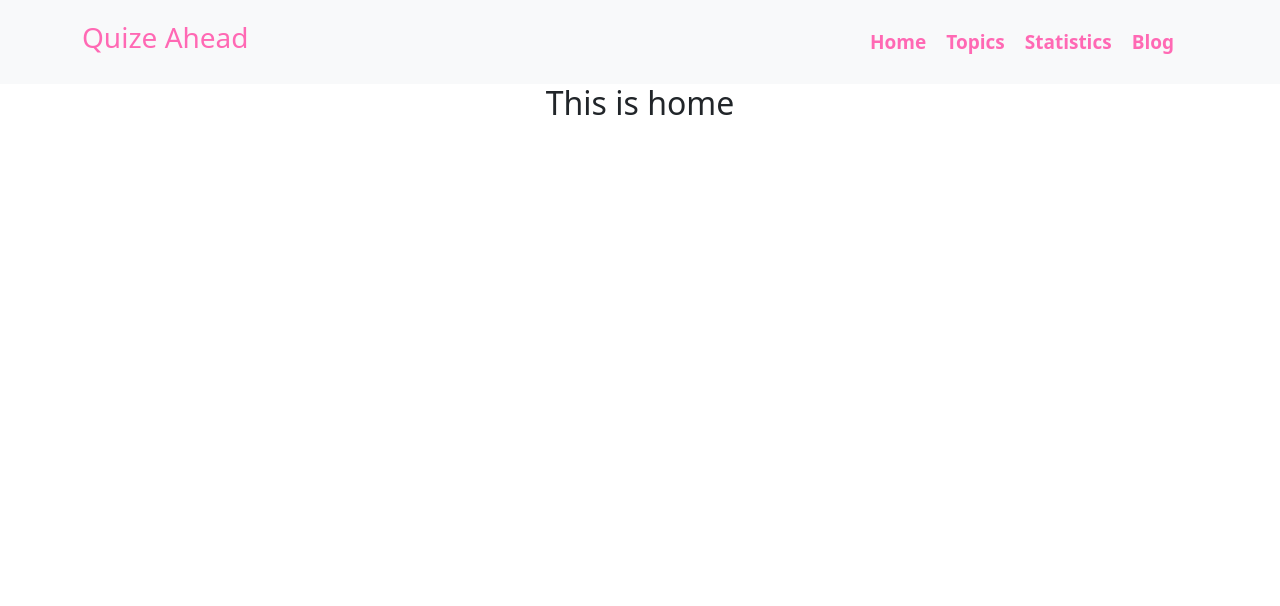
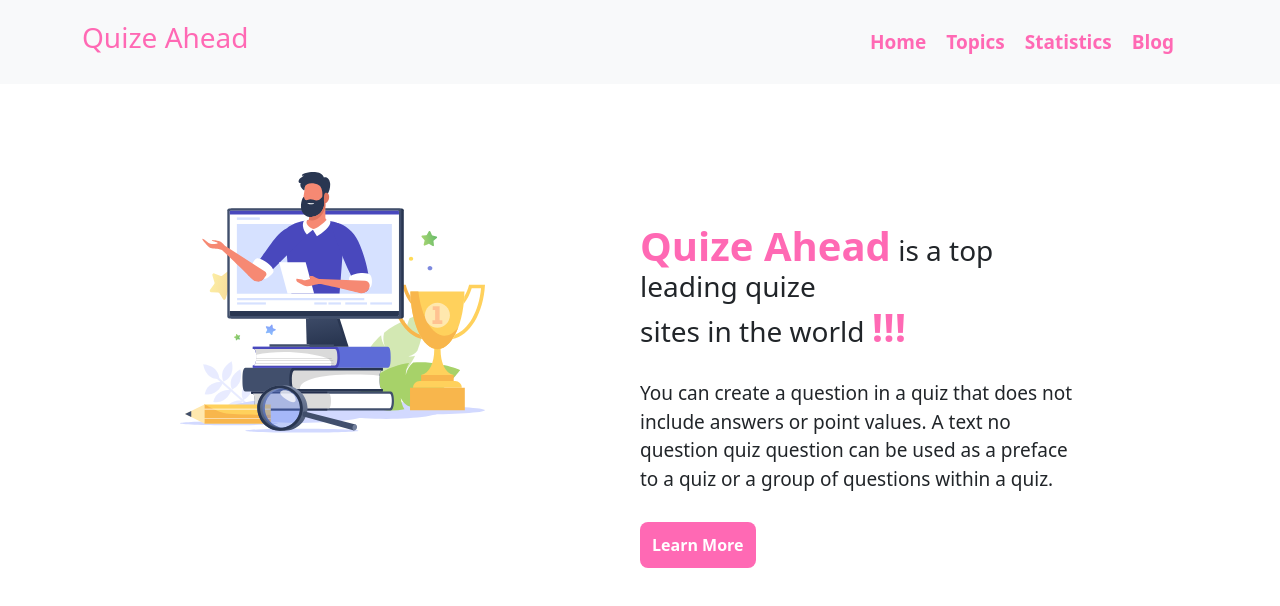
Before and after one commit to tareque-bin-habib/quize-ahead, a React (Create React App) app: page / in a window 1280 px wide. Shown: the top 606 px of the page. Built offline with nearby package versions, Linux system fonts and the light colour scheme.

Commit message:
banner added

```diff
--- a/src/App.js
+++ b/src/App.js
@@ -34,7 +34,7 @@ function App() {
     }
   ])
   return (
-    <div className="App">
+    <div className="">
       <RouterProvider router={router}></RouterProvider>
     </div>
   );
--- /dev/null
+++ b/src/components/Banner/Banner.css
@@ -0,0 +1,40 @@
+.banner {
+    width: 100%;
+    padding: 180px;
+    padding-top: 5%;
+}
+
+.banner img {
+    width: 70%;
+}
+
+.logo {
+    color: hotpink;
+    font-size: 40px;
+    font-weight: bold;
+}
+
+.banner-details {
+    padding: 50px;
+}
+
+.banner-details p {
+    font-size: 19px;
+    padding-top: 20px;
+    margin-bottom: 40px;
+}
+
+.learn-more-btn {
+    text-decoration: none;
+    background-color: hotpink;
+    color: #fff;
+    padding: 12px;
+    border-radius: 8px;
+    font-weight: bold;
+}
+
+.learn-more-btn:hover {
+    background-color: transparent;
+    border: 1px solid hotpink;
+    color: hotpink;
+}
--- /dev/null
+++ b/src/components/Banner/Banner.js
@@ -0,0 +1,23 @@
+import React from 'react';
+import { Link } from 'react-router-dom';
+import img from '../../image/topImg.svg'
+import './Banner.css'
+
+
+const Banner = () => {
+    return (
+        <div className='banner row row-cols-lg-2 mt-4'>
+            <div>
+                <img src={img} alt="" />
+            </div>
+            <div className='banner-details'>
+                <h3><span className='logo'>Quize Ahead</span> is a top leading quize <br />
+                    sites in the world <span className='logo'>!!!</span> </h3>
+                <p>You can create a question in a quiz that does not include answers or point values. A text no question quiz question can be used as a preface to a quiz or a group of questions within a quiz.</p>
+                <Link className='learn-more-btn'>Learn More</Link>
+            </div>
+        </div>
+    );
+};
+
+export default Banner;
--- a/src/components/Home/Home.js
+++ b/src/components/Home/Home.js
@@ -1,9 +1,10 @@
 import React from 'react';
+import Banner from '../Banner/Banner';
 
 const Home = () => {
     return (
         <div>
-            <h2>This is home</h2>
+            <Banner></Banner>
         </div>
     );
 };
```
Also changed, not shown: src/image/topImg.svg (added).
